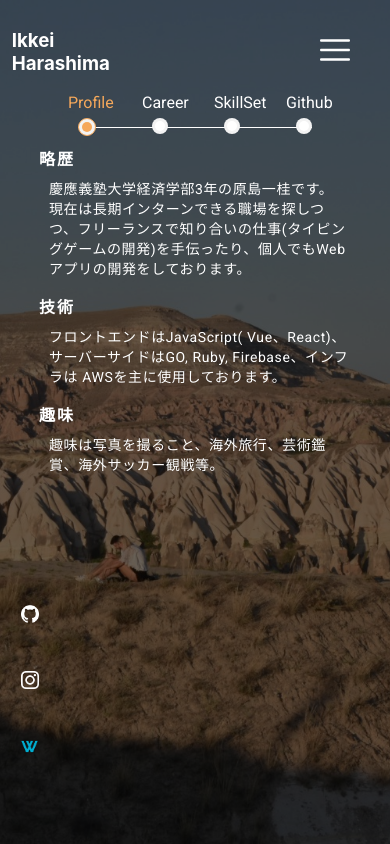
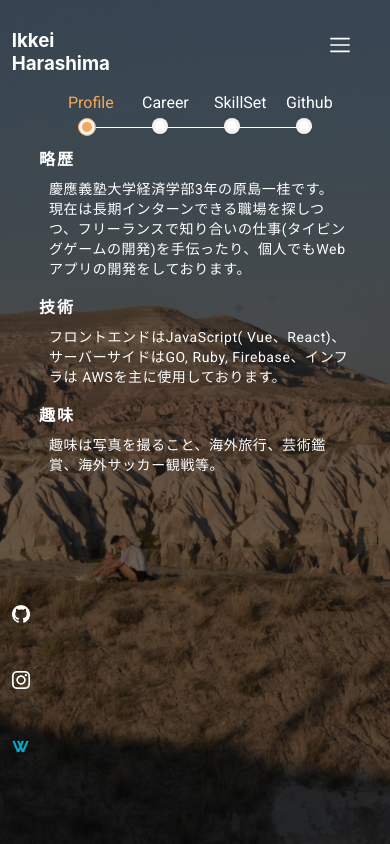
Before and after one commit to 1keiuu/portfolio20, a React (Create React App) app in the folder front/app/: page /profile in a window 390 px wide. Built offline with nearby package versions, Linux system fonts and the light colour scheme; no server answers.

Commit message:
fix style

```diff
--- a/front/app/src/styles/careerSlide.css
+++ b/front/app/src/styles/careerSlide.css
@@ -52,6 +52,7 @@
 
 .career__slide .timeline .timeline__item .item__text {
   margin-left: 10px;
+  text-align: start;
   font-weight: bold;
 }
 
--- a/front/app/src/styles/careerSlide.min.css
+++ b/front/app/src/styles/careerSlide.min.css
@@ -1 +1 @@
-.career__slide{margin:3% 0;height:90%;display:flex;justify-content:center;align-items:center}.career__slide .timeline{position:relative;height:95%;display:flex;flex-direction:column;justify-content:space-around}.career__slide .timeline .timeline__left-line{position:absolute;width:1.5px;height:100%;background:#cecece;left:12px}.career__slide .timeline .timeline__item{display:flex;align-items:center;transform:translateY(100px);opacity:0;transition:0.5s;display:flex;align-items:flex-start}.career__slide .timeline .timeline__item .item__dot-wrapper{width:24px;height:24px;background:#fff;border-radius:50%;display:flex;justify-content:center;align-items:center;z-index:2}.career__slide .timeline .timeline__item .item__dot-wrapper .item__dot{width:14px;height:14px;border-radius:50%;background:#9d9d9d}.career__slide .timeline .timeline__item .item__text{margin-left:10px;font-weight:bold}.career__slide .timeline .timeline__item .item__text-list{font-size:13px;padding-left:50px;margin-top:8px;color:grey;font-weight:bold;text-align:left}.career__slide .timeline .timeline__item-enter-done{transform:translateY(0px);opacity:1;transition:1s}@media screen and (max-width: 399px){.career__slide{width:80%;margin:0}.career__slide .item__text{font-size:13px}.profile__slide .slide__text{margin-bottom:8px}.biography__text,.skill__text,.hobby__text{font-size:14px}.career__slide .timeline{height:85%}}
+.career__slide{margin:3% 0;height:90%;display:flex;justify-content:center;align-items:center}.career__slide .timeline{position:relative;height:95%;display:flex;flex-direction:column;justify-content:space-around}.career__slide .timeline .timeline__left-line{position:absolute;width:1.5px;height:100%;background:#cecece;left:12px}.career__slide .timeline .timeline__item{display:flex;align-items:center;transform:translateY(100px);opacity:0;transition:0.5s;display:flex;align-items:flex-start}.career__slide .timeline .timeline__item .item__dot-wrapper{width:24px;height:24px;background:#fff;border-radius:50%;display:flex;justify-content:center;align-items:center;z-index:2}.career__slide .timeline .timeline__item .item__dot-wrapper .item__dot{width:14px;height:14px;border-radius:50%;background:#9d9d9d}.career__slide .timeline .timeline__item .item__text{margin-left:10px;text-align:start;font-weight:bold}.career__slide .timeline .timeline__item .item__text-list{font-size:13px;padding-left:50px;margin-top:8px;color:grey;font-weight:bold;text-align:left}.career__slide .timeline .timeline__item-enter-done{transform:translateY(0px);opacity:1;transition:1s}@media screen and (max-width: 399px){.career__slide{width:80%;margin:0}.career__slide .item__text{font-size:13px}.profile__slide .slide__text{margin-bottom:8px}.biography__text,.skill__text,.hobby__text{font-size:14px}.career__slide .timeline{height:85%}}
--- a/front/app/src/styles/careerSlide.scss
+++ b/front/app/src/styles/careerSlide.scss
@@ -79,6 +79,7 @@ $breakpoint-down: (
       }
       .item__text {
         margin-left: 10px;
+        text-align: start;
         font-weight: bold;
       }
       .item__text-list {
--- a/front/app/src/styles/header.scss
+++ b/front/app/src/styles/header.scss
@@ -62,8 +62,8 @@ $breakpoint-down: (
   }
   .menu-icon__wrapper {
     padding: 20px;
-    width: 70px;
-    height: 70px;
+    width: 60px;
+    height: 60px;
     box-sizing: border-box;
     border-radius: 50%;
     position: absolute;
--- a/front/app/src/styles/sidebar.css
+++ b/front/app/src/styles/sidebar.css
@@ -69,6 +69,7 @@ nav .icon__group {
 
 nav .icon__group .icon__wrapper {
   padding: 9px;
+  padding-left: 0;
   width: 18px;
   height: 18px;
   margin-bottom: 30px;
@@ -95,14 +96,19 @@ nav .icon__group .icon__wrapper .icon__link {
 
 nav .icon__group .icon__wrapper .icon__link .git-icon,
 nav .icon__group .icon__wrapper .icon__link .ig-icon {
+  height: 18px;
   width: 18px;
 }
 
 nav .icon__group .icon__wrapper .icon__link .wantedly-icon {
   width: 21px;
+  height: 21px;
 }
 
 @media screen and (max-width: 767px) {
+  nav {
+    padding-left: 3vw;
+  }
   nav .menu-items {
     display: none;
   }
--- a/front/app/src/styles/sidebar.scss
+++ b/front/app/src/styles/sidebar.scss
@@ -75,24 +75,6 @@ nav {
           }
         }
       }
-
-      // .underline {
-      //   border-bottom: 2px #fff solid;
-      //   width: 0;
-      //   opacity: 0;
-      //   transform-origin: right;
-      //   transition: 0.5s cubic-bezier(0.55, 0, 0.15, 1);
-      //   position: absolute;
-      //   &.--black {
-      //     border-bottom: 2px #333 solid;
-      //   }
-      // }
-      // .underline-enter-done {
-      //   width: 100%;
-      //   opacity: 1;
-      //   bottom: -1px;
-      //   transition: 0.5s cubic-bezier(0.55, 0, 0.15, 1);
-      // }
     }
   }
   .icon__group {
@@ -102,6 +84,7 @@ nav {
     flex-direction: column;
     .icon__wrapper {
       padding: 9px;
+      padding-left: 0;
       width: 18px;
       height: 18px;
       margin-bottom: 30px;
@@ -122,14 +105,15 @@ nav {
       }
       .icon__link {
         display: flex;
-
         .git-icon,
         .ig-icon {
+          height: 18px;
           width: 18px;
         }
 
         .wantedly-icon {
           width: 21px;
+          height: 21px;
         }
       }
     }
@@ -137,7 +121,10 @@ nav {
 }
 
 @include mq(md) {
-  nav .menu-items {
-    display: none;
+  nav {
+    padding-left: 3vw;
+    .menu-items {
+      display: none;
+    }
   }
 }
```
Also changed, not shown: front/app/src/styles/sidebar.min.css (+1 -1 lines).
